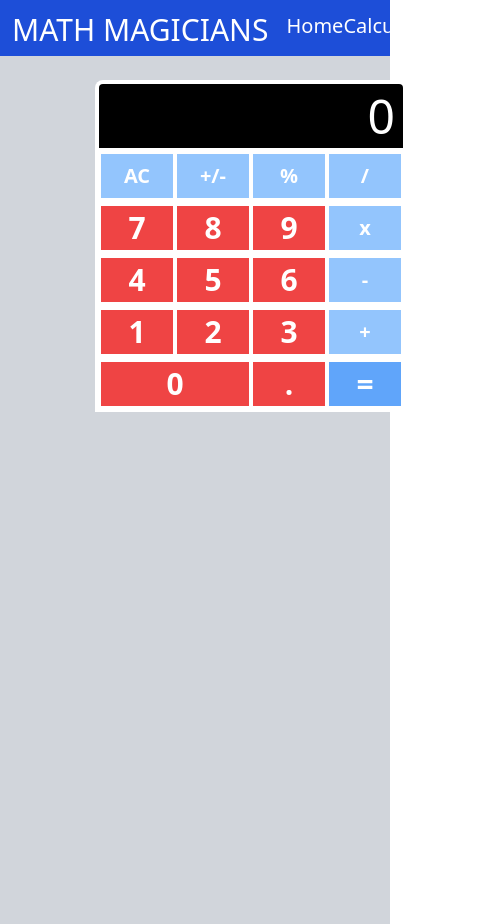
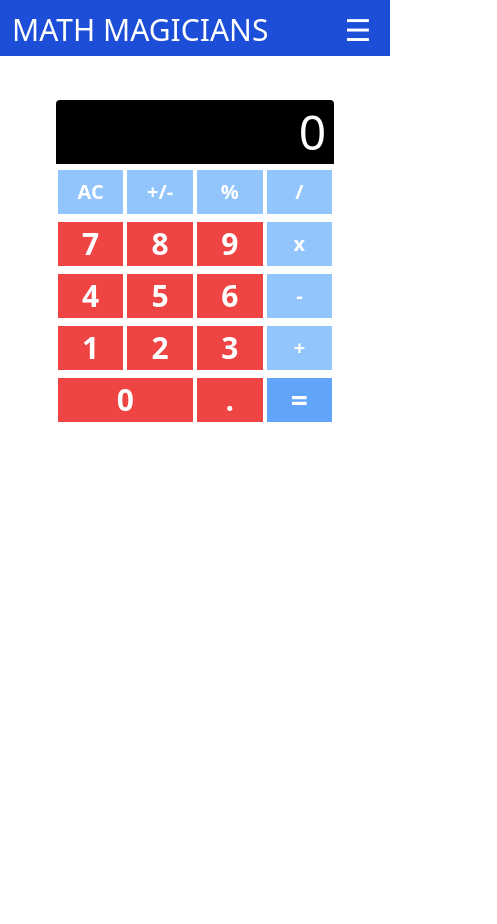
Before and after one commit to chubaquelo/react-calculator, a React (Create React App) app: page /calculator in a window 390 px wide. Shown: the whole page, 497 px wide, since content can reach past the window. After the commit the page ends 844 px from the top, so only its background shows below. Built offline with nearby package versions, Linux system fonts and the light colour scheme.

Commit message:
Fix menu sticky and background, and scrolling.

```diff
--- a/public/index.html
+++ b/public/index.html
@@ -22,9 +22,9 @@
     -->
     <title>Calculator React App</title>
   </head>
-  <body>
+  <body className="bg-gray-300">
     <noscript>You need to enable JavaScript to run this app.</noscript>
-    <div id="root" class="box-border flex flex-col p-10 justify-center bg-gray-300 relative"></div>
+    <div id="root" class="box-border flex flex-col justify-center relative"></div>
     <!--
       This HTML file is a template.
       If you open it directly in the browser, you will see an empty page.
--- a/src/components/calculator/App.js
+++ b/src/components/calculator/App.js
@@ -34,7 +34,7 @@
   };
 
   return (
-    <div className="w-screen text-center flex justify-center">
+    <div className="text-center flex justify-center">
       <div className="w-4/5 sm:w-1/2 md:w-1/4 lg:w-1/4 xl:w-1/4">
         <Display total={calcState.total} next={calcState.next} operation={calcState.operation} />
         <ButtonPanel
--- a/src/components/pages/_partials/Navbar.js
+++ b/src/components/pages/_partials/Navbar.js
@@ -1,23 +1,49 @@
-import React from 'react';
+import React, { useState } from 'react';
 import { Link } from 'react-router-dom';
 
 export default function Navbar() {
+  const [toggleMobileMenu, setToggleMobileMenu] = useState(false);
+
+  const desktopMenu = (
+    <ol className="hidden md:flex flex-row w-3/12 justify-around">
+      <li>
+        <Link to="/">Home</Link>
+      </li>
+      <li>
+        <Link to="/calculator">Calculator</Link>
+      </li>
+      <li>
+        <Link to="/quote">Quote of Day</Link>
+      </li>
+    </ol>
+  );
+
+  const mobileMenu = (
+    <div className="absolute w-screen h-screen bg-black text-white">Hello there</div>
+  );
+
+  const handleToggleMobileMenu = () => {
+    setToggleMobileMenu(state => !state);
+  };
+
+  const mobileMenuBtn = (
+    <button
+      onClick={handleToggleMobileMenu}
+      type="button"
+      className="h-10 w-10 flex md:hidden text-3xl cursor-pointer align-middle justify-center"
+    >
+      ☰
+    </button>
+  );
+
   return (
     <nav className="flex flex-row justify-between h-14 bg-blue-700 text-white text-xl p-3">
       <div>
         <h1 className="text-3xl mb-3">MATH MAGICIANS</h1>
       </div>
-      <ol className="flex flex-row w-3/12 justify-around">
-        <li>
-          <Link to="/">Home</Link>
-        </li>
-        <li>
-          <Link to="/calculator">Calculator</Link>
-        </li>
-        <li>
-          <Link to="/quote">Quote of Day</Link>
-        </li>
-      </ol>
+      {desktopMenu}
+      {mobileMenuBtn}
+      {toggleMobileMenu && mobileMenu}
     </nav>
   );
 }
--- a/src/index.js
+++ b/src/index.js
@@ -10,10 +10,10 @@
 function Index() {
   return (
     <Router>
-      <header className="absolute top-0 left-0 w-full">
+      <header className="sticky top-0 w-full">
         <Navbar />
       </header>
-      <main className="p-4 pt-10 w-full flex flex-col min-h-screen">
+      <main className="p-4 pt-10 w-full flex flex-col">
         <Switch>
           <Route exact path="/">
             <Home />
```
